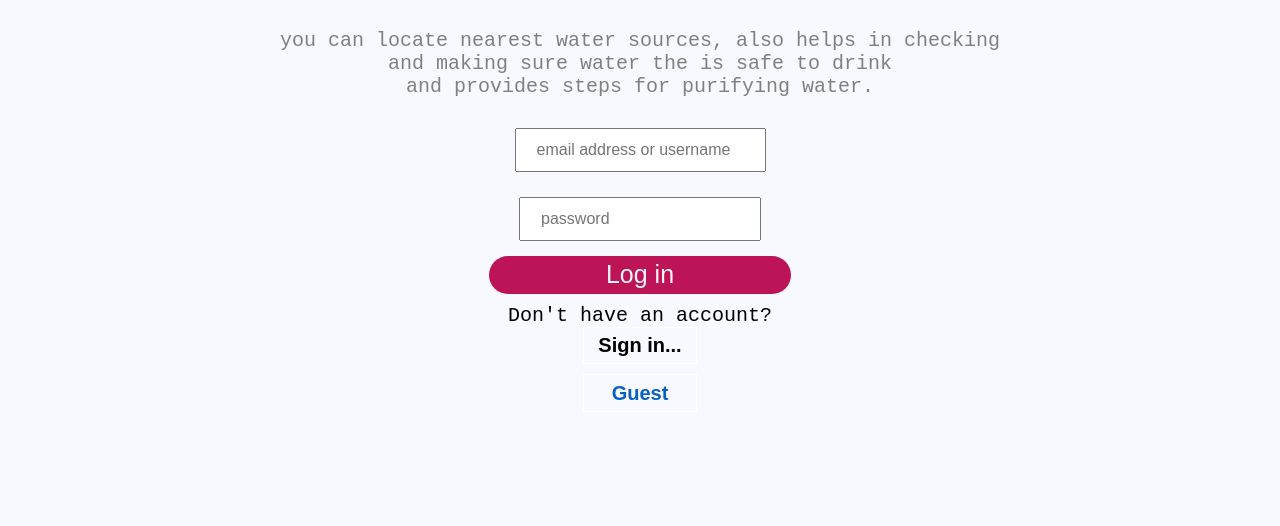
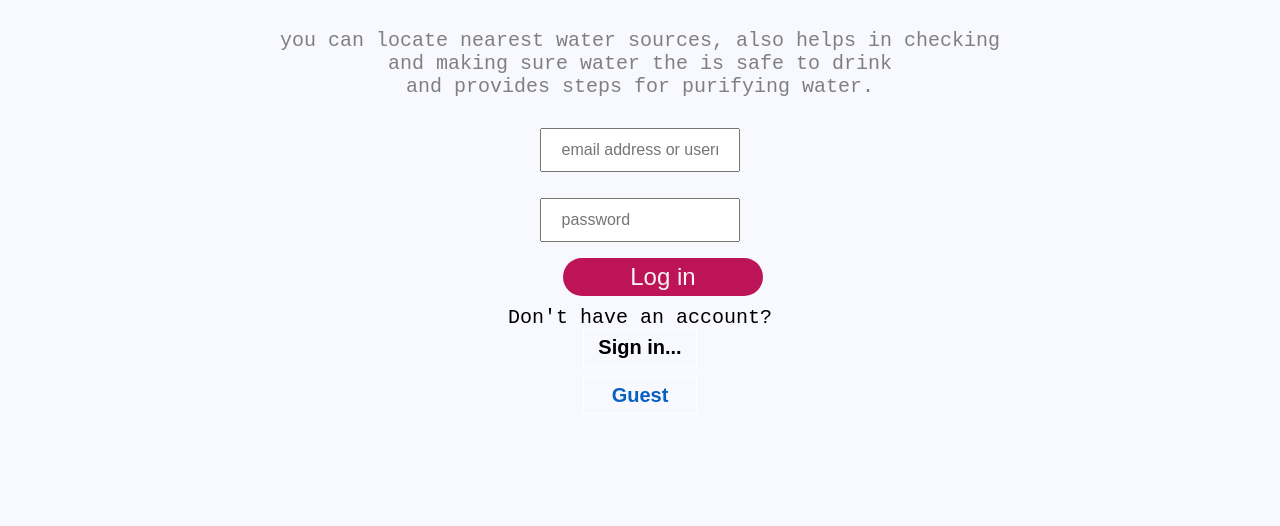
Before and after one commit to HammerLock7/HydroScout, a plain HTML site: page Index.html in a window 1280 px wide. Shown: the part 274-800 px from the top of the page. Drawn offline with Linux system fonts and the light colour scheme.

Commit message:
added lines

```diff
--- a/landingPage.css
+++ b/landingPage.css
@@ -1,6 +1,6 @@
 html, body {
     font-family: monospace, Arial, Helvetica, sans-serif;
-    font-size: 20px;
+    font-size: 16px;
     background: ghostwhite;
 }
 
@@ -14,38 +14,29 @@ html, body {
     align-items: center;
     justify-content: center;
     text-align: center;
-    margin-bottom: 10px;
+    margin-bottom: 0.63rem;
+    font-size: 1.25rem;
 }
 
 .container{
     border: 1px solid skyblue;
     height: 5cm;
     width: auto;
-    font-size: 150px;
+    font-size: 9.35rem;
     align-items: center;
     background: skyblue;
     color: ghostwhite;
     text-align: center;
 }
 
-#floatingPassword{
+.large-input{
     width: 80%;
     max-width: 600px;
-    height: 25px;
-    font: 16px;
-    padding: 20px;
+    height: 1.5rem;
+    font-size: 1rem;
+    padding: 1.25rem;
     box-sizing: border-box;
-    margin-bottom: 15px;
-}
-
-.large-input{
-    width: 100%;
-    max-width: 700px;
-    height: 25px;
-    font-size: 16px;
-    padding: 20px;
-    box-sizing: border-box;
-    margin-bottom: 15px;
+    margin-bottom: 1rem;
 }
 
 .button{
@@ -53,19 +44,19 @@ html, body {
     border-radius: 20px;
     box-sizing: border-box;
     height: 1cm;
-    width: 8cm;
-    font-size: 25px;
+    width: 80%;
+    font-size: 1.5rem;
     background: rgb(189, 19, 87);
-    padding: 15px;
+    padding: 1rem;
     color: whitesmoke;
     cursor: pointer;
+    margin-left: 3rem;
 
     display: flex;
     align-items: center;
     justify-content: center;
     text-align: center;
 }
-
 
 .signIn{
     border: 1px solid white;
@@ -75,7 +66,7 @@ html, body {
     color: black;
     cursor: pointer;
     font-weight: bolder;
-    font-size: 20px;
+    font-size: 1.25rem;
 }
 
 .guest{
@@ -86,5 +77,5 @@ html, body {
     color: rgb(6, 97, 194);
     cursor: pointer;
     font-weight: bolder;
-    font-size: 20px;
+    font-size: 1.25rem;
 }
```
